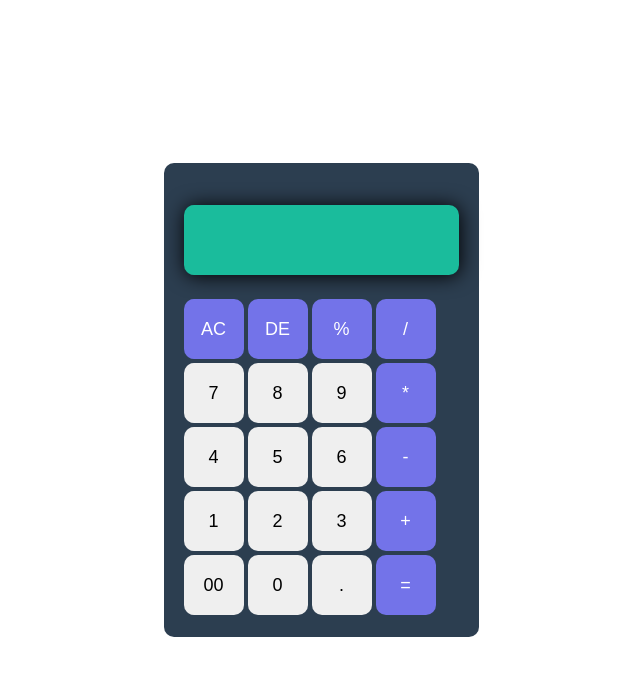
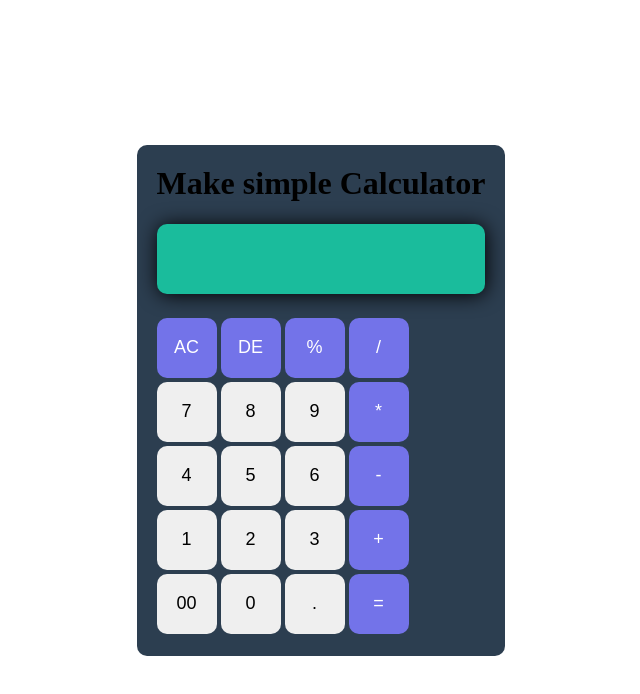
Before and after one commit to masudrana2005/Calculator, a plain HTML site: page index.html in a window 1280 px wide. Shown: the whole page, without its empty margins (319-959 px from the left). Drawn offline with Linux system fonts and the light colour scheme.

Commit message:
Update Calculator

```diff
--- a/index.html
+++ b/index.html
@@ -9,6 +9,7 @@
 <body>
     <div class="container">
         <div class="calculator">
+            <h1>Make simple Calculator</h1>
             <form>
                 <div class="display">
                     <input type="text" id="display" disabled>
```
